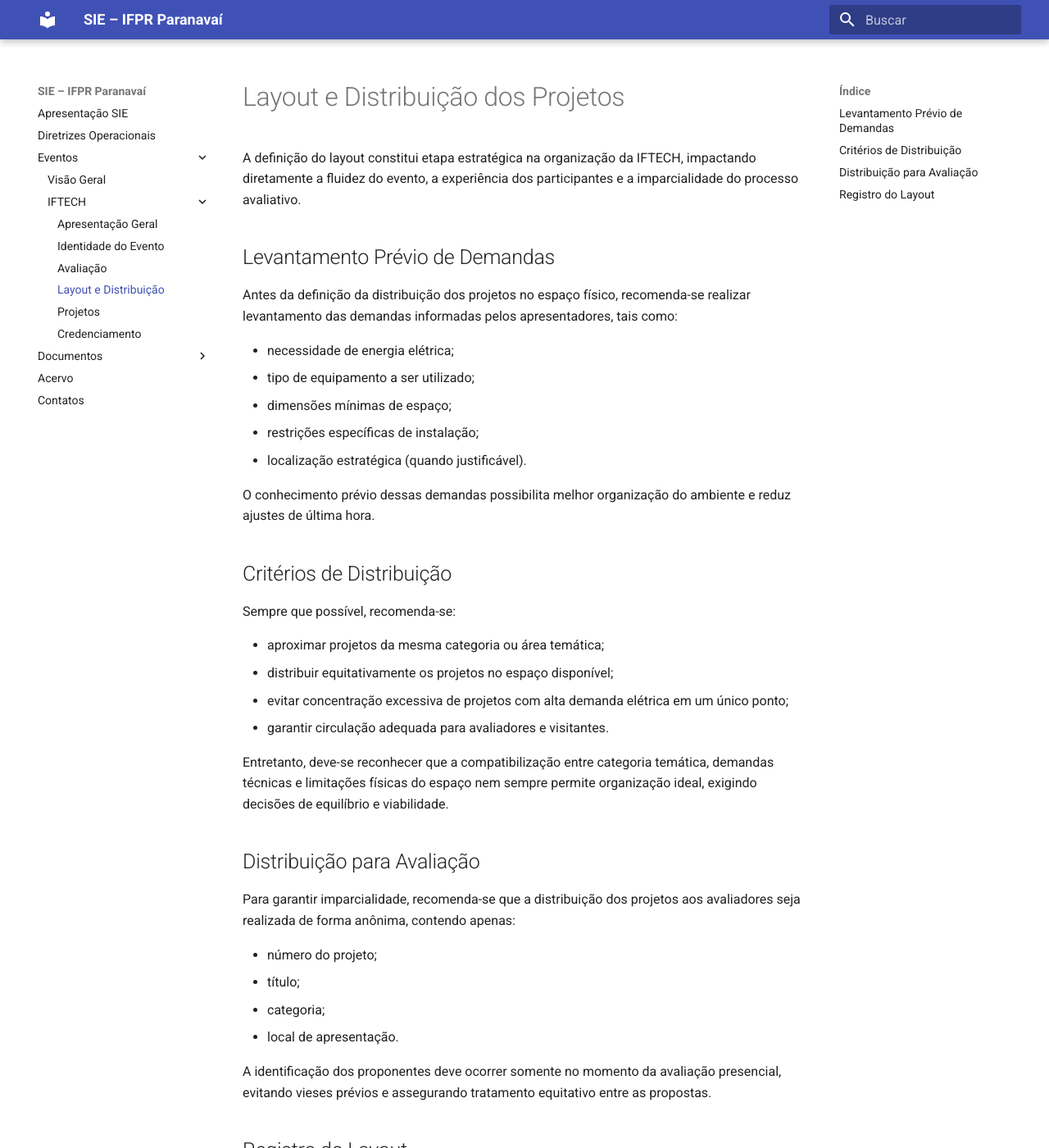
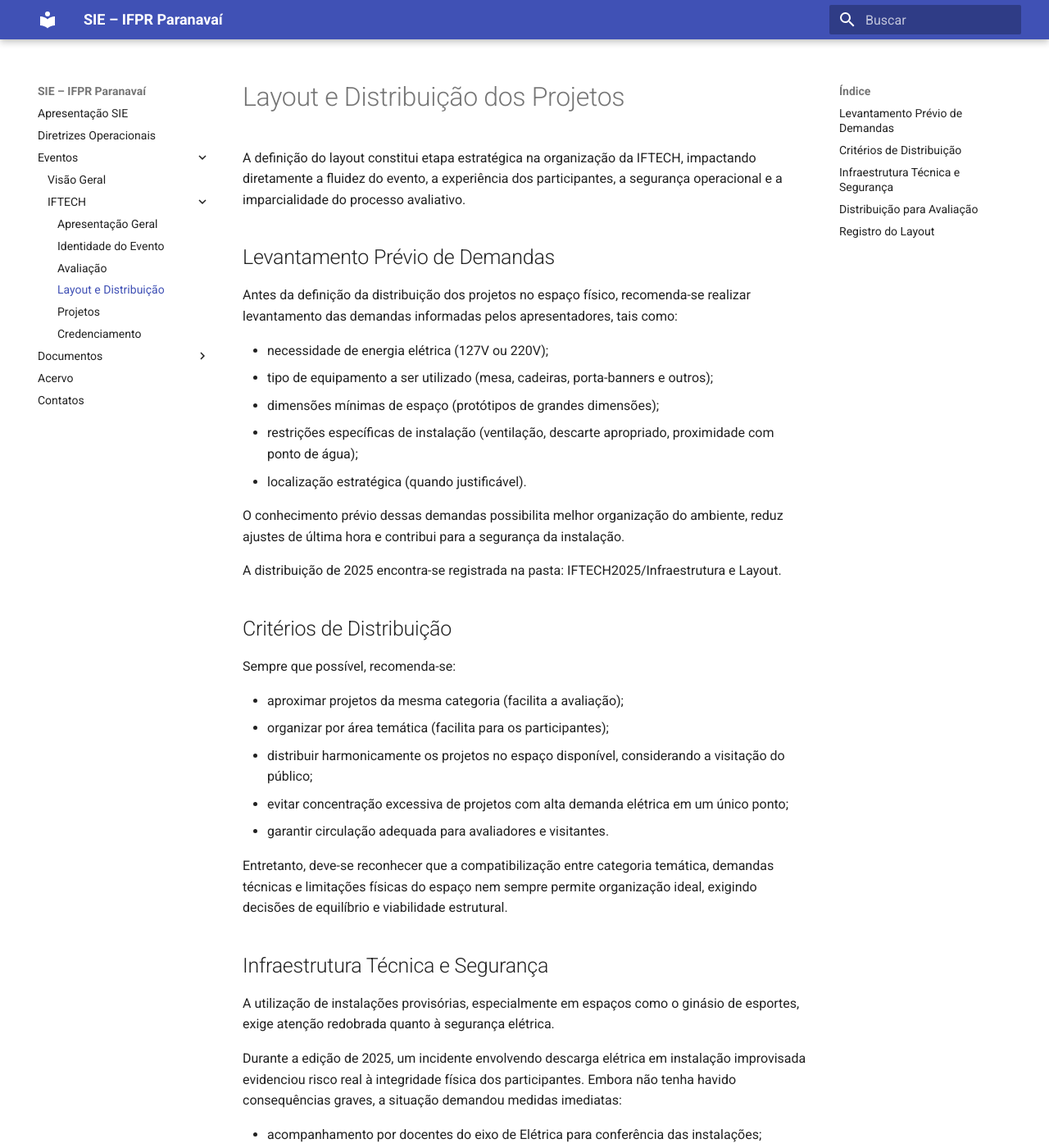
Before and after one commit to ifpr-sie-paranavai/dossie, an MkDocs documentation site: the page built from docs/eventos/iftech/layout.md, in a window 1280 px wide and 1400 px high. Shown: the whole window at 82% size. Built offline with MkDocs 1.6.1 and Material for MkDocs 9.7.7, drawn with Linux system fonts in a browser that asks for light colours; some of the changed text lies outside the part shown.

Commit message:
Update layout.md

```diff
--- a/docs/eventos/iftech/layout.md
+++ b/docs/eventos/iftech/layout.md
@@ -1,35 +1,60 @@
 # Layout e Distribuição dos Projetos
 
-A definição do layout constitui etapa estratégica na organização da IFTECH, impactando diretamente a fluidez do evento, a experiência dos participantes e a imparcialidade do processo avaliativo.
+A definição do layout constitui etapa estratégica na organização da IFTECH, impactando diretamente a fluidez do evento, a experiência dos participantes, a segurança operacional e a imparcialidade do processo avaliativo.
 
 ## Levantamento Prévio de Demandas
 
 Antes da definição da distribuição dos projetos no espaço físico, recomenda-se realizar levantamento das demandas informadas pelos apresentadores, tais como:
 
-- necessidade de energia elétrica;
-- tipo de equipamento a ser utilizado;
-- dimensões mínimas de espaço;
-- restrições específicas de instalação;
+- necessidade de energia elétrica (127V ou 220V);
+- tipo de equipamento a ser utilizado (mesa, cadeiras, porta-banners e outros);
+- dimensões mínimas de espaço (protótipos de grandes dimensões);
+- restrições específicas de instalação (ventilação, descarte apropriado, proximidade com ponto de água);
 - localização estratégica (quando justificável).
 
-O conhecimento prévio dessas demandas possibilita melhor organização do ambiente e reduz ajustes de última hora.
+O conhecimento prévio dessas demandas possibilita melhor organização do ambiente, reduz ajustes de última hora e contribui para a segurança da instalação.
+
+A distribuição de 2025 encontra-se registrada na pasta:
+IFTECH2025/Infraestrutura e Layout.
 
 ## Critérios de Distribuição
 
 Sempre que possível, recomenda-se:
 
-- aproximar projetos da mesma categoria ou área temática;
-- distribuir equitativamente os projetos no espaço disponível;
+- aproximar projetos da mesma categoria (facilita a avaliação);
+- organizar por área temática (facilita para os participantes);
+- distribuir harmonicamente os projetos no espaço disponível, considerando a visitação do público;
 - evitar concentração excessiva de projetos com alta demanda elétrica em um único ponto;
 - garantir circulação adequada para avaliadores e visitantes.
 
-Entretanto, deve-se reconhecer que a compatibilização entre categoria temática, demandas técnicas e limitações físicas do espaço nem sempre permite organização ideal, exigindo decisões de equilíbrio e viabilidade.
+Entretanto, deve-se reconhecer que a compatibilização entre categoria temática, demandas técnicas e limitações físicas do espaço nem sempre permite organização ideal, exigindo decisões de equilíbrio e viabilidade estrutural.
+
+## Infraestrutura Técnica e Segurança
+
+A utilização de instalações provisórias, especialmente em espaços como o ginásio de esportes, exige atenção redobrada quanto à segurança elétrica.
+
+Durante a edição de 2025, um incidente envolvendo descarga elétrica em instalação improvisada evidenciou risco real à integridade física dos participantes. Embora não tenha havido consequências graves, a situação demandou medidas imediatas:
+
+- acompanhamento por docentes do eixo de Elétrica para conferência das instalações;
+- revisão das extensões e pontos de energia distribuídos;
+- comunicação formal aos proponentes reforçando orientações de segurança;
+- alerta quanto ao manuseio adequado de tomadas e conexões.
+
+O episódio demonstrou que improvisações elétricas, sobrecarga de extensões e conexões inadequadas configuram risco concreto e podem gerar implicações administrativas.
+
+Recomenda-se, para futuras edições:
+
+- mapear previamente a carga elétrica estimada por projeto;
+- limitar uso de benjamins e extensões não certificadas;
+- evitar improvisações no dia do evento;
+- contar com suporte técnico especializado para validação das instalações;
+- incluir orientações de segurança no regulamento ou manual do expositor.
 
 ## Distribuição para Avaliação
 
 Para garantir imparcialidade, recomenda-se que a distribuição dos projetos aos avaliadores seja realizada de forma anônima, contendo apenas:
 
-- número do projeto;
+- código do projeto;
 - título;
 - categoria;
 - local de apresentação.
@@ -44,4 +69,13 @@ Recomenda-se manter registro documental do layout adotado em cada edição, incl
 - lista de distribuição de projetos;
 - organização da avaliação por avaliador.
 
-Esse registro contribui para aperfeiçoamento contínuo e memória institucional do evento.
+Esse registro contribui para aperfeiçoamento contínuo, transparência administrativa e memória institucional do evento.
+
+!!! danger "Responsabilidade Compartilhada"
+
+    A organização é responsável pela infraestrutura geral disponibilizada.
+    Entretanto, cada proponente também é responsável pelo uso seguro dos equipamentos que leva para exposição.
+
+    Instalações improvisadas, sobrecarga de extensões ou manuseio inadequado de tomadas configuram risco real à integridade física dos participantes e à responsabilidade administrativa do evento.
+
+    Recomenda-se formalizar orientações de segurança no regulamento ou manual do expositor, prevenindo riscos e fortalecendo a governança institucional.
```
